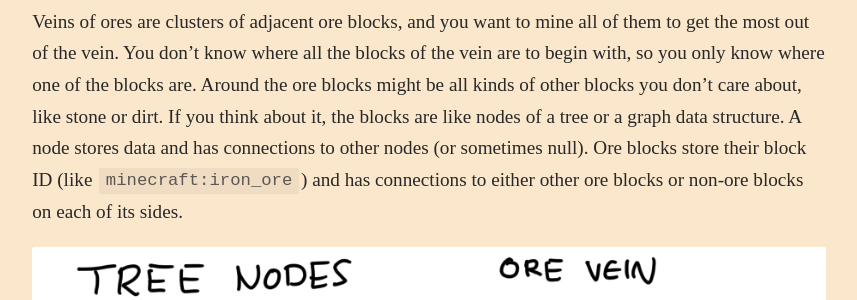
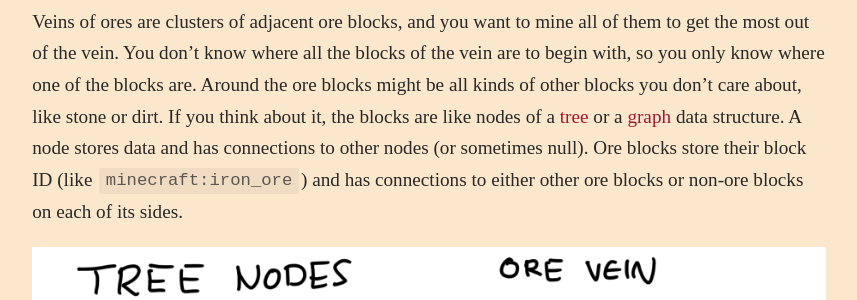
Before and after one commit to fechan/blog, a Jekyll site: the page built from _posts/2019-12-17-vein-mining-strategies-with-computercraft-1.md, in a window 1280 px wide and 900 px high, scrolled down 1745 px. Shown: the part 249-549 px from the top of the window, without its empty margins (211-1068 px from the left). Built offline with Jekyll 4.4.1, drawn with Linux system fonts in a browser that asks for light colours; some web fonts are replaced; part of the change alters nothing that is shown.

```diff
--- a/_posts/2019-12-17-vein-mining-strategies-with-computercraft-1.md
+++ b/_posts/2019-12-17-vein-mining-strategies-with-computercraft-1.md
@@ -21,7 +21,7 @@ What's cool about this is that you can actually see the turtle move and traverse
 * Turtles can only inspect blocks above, below, and in front of itself - If you want to inspect blocks to its left, right, or behind, the turtle has to physically turn around before it can do that. Turning around is really slow.
 
 ## Modeling the problem
-Veins of ores are clusters of adjacent ore blocks, and you want to mine all of them to get the most out of the vein. You don't know where all the blocks of the vein are to begin with, so you only know where one of the blocks are. Around the ore blocks might be all kinds of other blocks you don't care about, like stone or dirt. If you think about it, the blocks are like nodes of a tree or a graph data structure. A node stores data and has connections to other nodes (or sometimes null). Ore blocks store their block ID (like `minecraft:iron_ore`) and has connections to either other ore blocks or non-ore blocks on each of its sides.
+Veins of ores are clusters of adjacent ore blocks, and you want to mine all of them to get the most out of the vein. You don't know where all the blocks of the vein are to begin with, so you only know where one of the blocks are. Around the ore blocks might be all kinds of other blocks you don't care about, like stone or dirt. If you think about it, the blocks are like nodes of a [tree](https://www.cs.cmu.edu/~clo/www/CMU/DataStructures/Lessons/lesson4_1.htm) or a [graph](https://cs.nyu.edu/courses/fall17/CSCI-UA.0102-001/Notes/Graphs.html) data structure. A node stores data and has connections to other nodes (or sometimes null). Ore blocks store their block ID (like `minecraft:iron_ore`) and has connections to either other ore blocks or non-ore blocks on each of its sides.
 
 ![Diagram of a tree and a vein of ores](/blog/assets/images/veinmining-tree-diagram.png)
 
```
